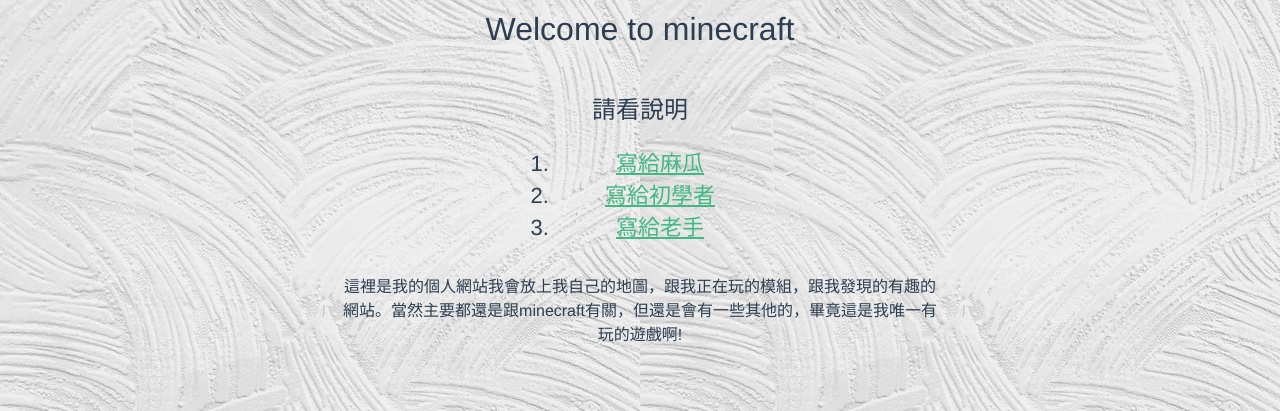
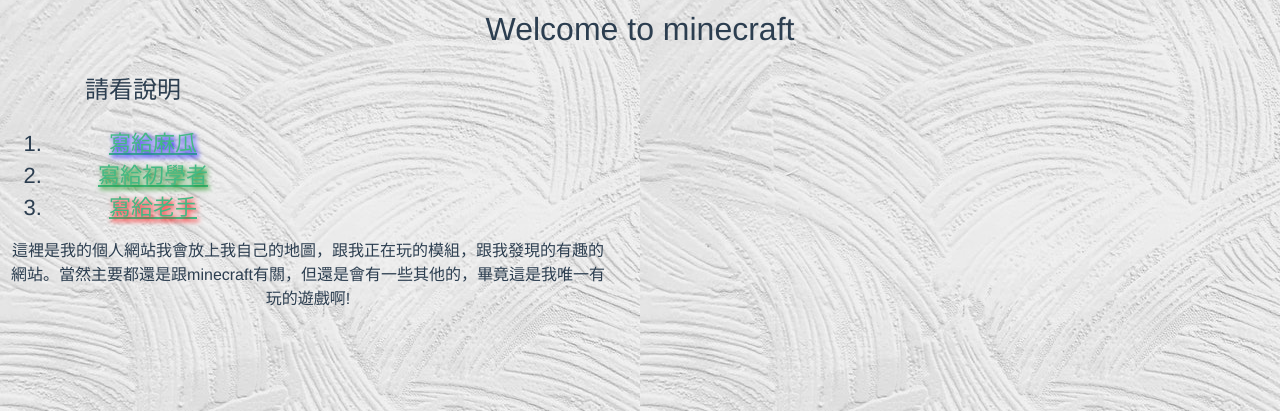
Before and after one commit to Hans-lee-2006/minecraft, a Vue app: page / in a window 1280 px wide. Shown: the part 190-601 px from the top of the page. Built offline with nearby package versions, Linux system fonts and the light colour scheme.

Commit message:
Update HelloWorld.vue

```diff
--- a/src/components/HelloWorld.vue
+++ b/src/components/HelloWorld.vue
@@ -7,7 +7,7 @@
         <h2>請看說明</h2>
         <ol>
           <li v-for="l in links" v-bind:key="l.name">
-            <a :href="l.url" target="_blank">
+            <a :href="l.url" :class="l.class" target="_blank">
               {{ l.name }}
             </a>
           </li>
@@ -27,9 +27,9 @@
     return {
       msg: 'Welcome to  minecraft',
       links: [
-        {name: '寫給麻瓜', url: 'https://hackmd.io/HuVYJXouSi6uZd8oNXmJQA?view'},
-        {name: '寫給初學者', url: 'https://hackmd.io/5fJF_mU8S0e915U6h7dG2w?view'},
-        {name: '寫給老手', url: 'https://hackmd.io/A7Wgqb4IQh27zXzZ7BbTFQ?view'}
+        {name: '寫給麻瓜', url: 'https://hackmd.io/HuVYJXouSi6uZd8oNXmJQA?view', class: 'blue'},
+        {name: '寫給初學者', url: 'https://hackmd.io/5fJF_mU8S0e915U6h7dG2w?view', class: 'green'},
+        {name: '寫給老手', url: 'https://hackmd.io/A7Wgqb4IQh27zXzZ7BbTFQ?view', class: 'red'}
       ]
     }
   }
@@ -38,6 +38,16 @@
 
 <!-- Add "scoped" attribute to limit CSS to this component only -->
 <style scoped>
+.blue{
+  text-shadow: 2px 2px 5px blue;
+}
+.green{
+  text-shadow: 2px 2px 5px green;
+}
+.red{
+  text-shadow: 2px 2px 5px red;
+}
+.green
 .container {
   display: flex;
   justify-content: center;
```
